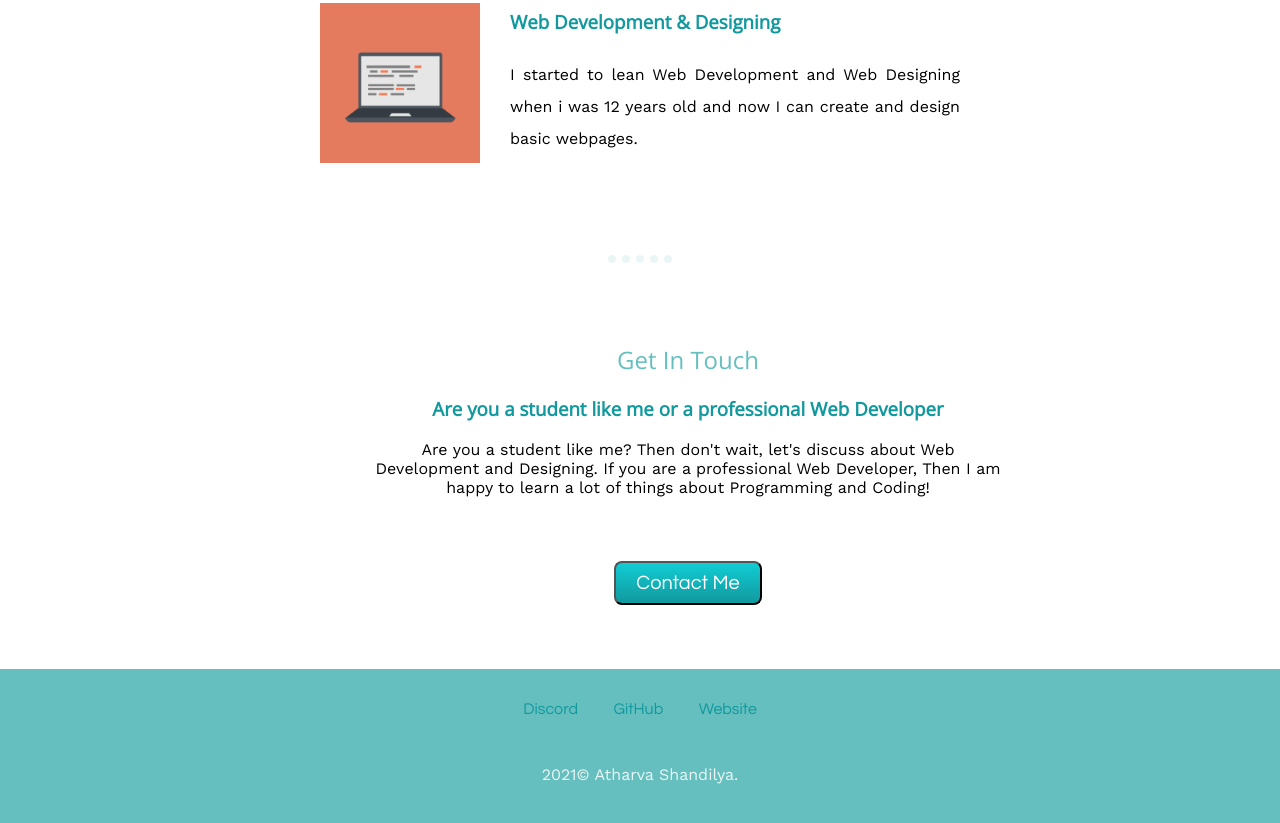
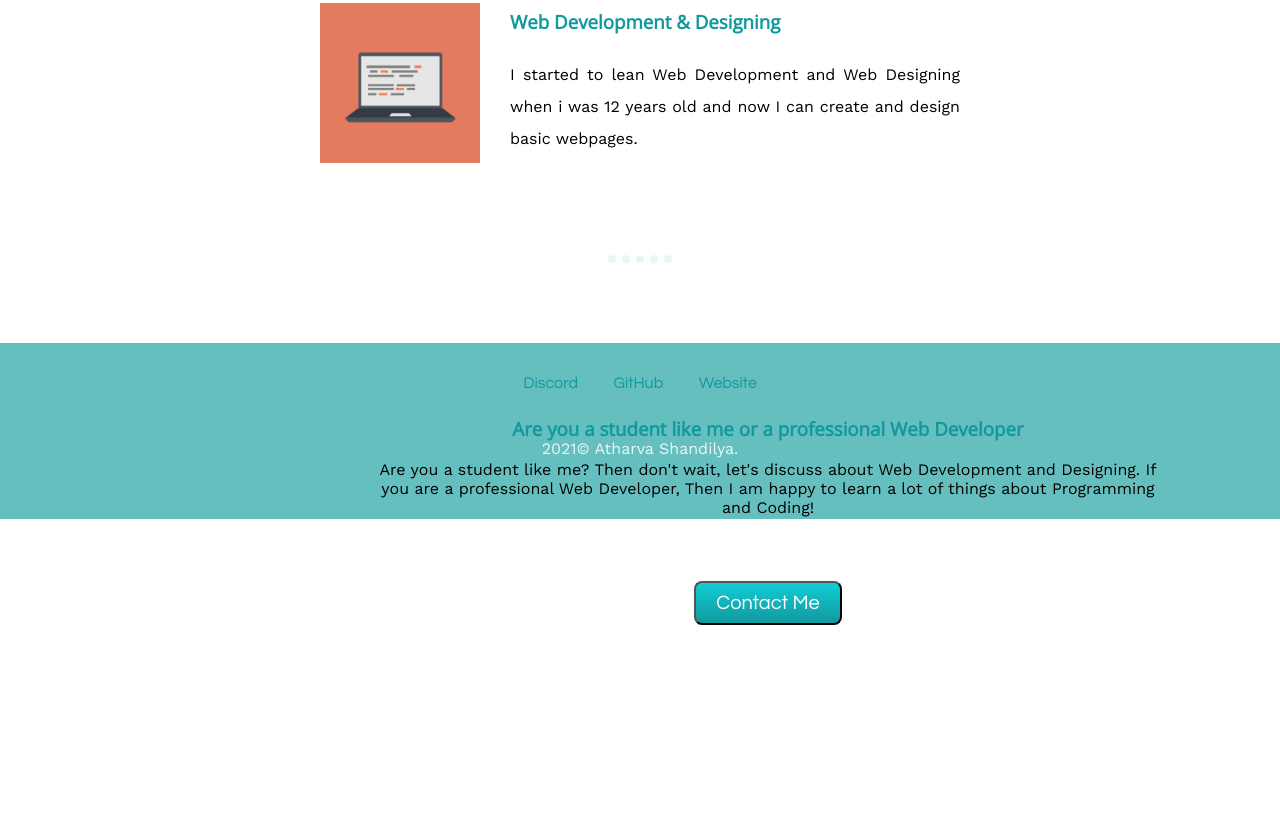
Before and after one commit to atharvashandilya09/MyFirstWebsite, a plain HTML site: page index.html in a window 1280 px wide. Shown: the part 1523-2346 px from the top of the page. After the commit the page ends 2212 px from the top, so only its background shows below. Drawn offline with nearby package versions, Linux system fonts and the light colour scheme; a web font is replaced by a local one.

Commit message:
Update styles.css

```diff
--- a/CSS - Personal Site/styles.css
+++ b/CSS - Personal Site/styles.css
@@ -107,7 +107,7 @@ hr{
     top: 5rem;
 }
 .contact-me{
-    width: 50%;
-    position: relative;
+    width: 50rem;
+    position: absolute;
     left: 23rem;
 }
```
